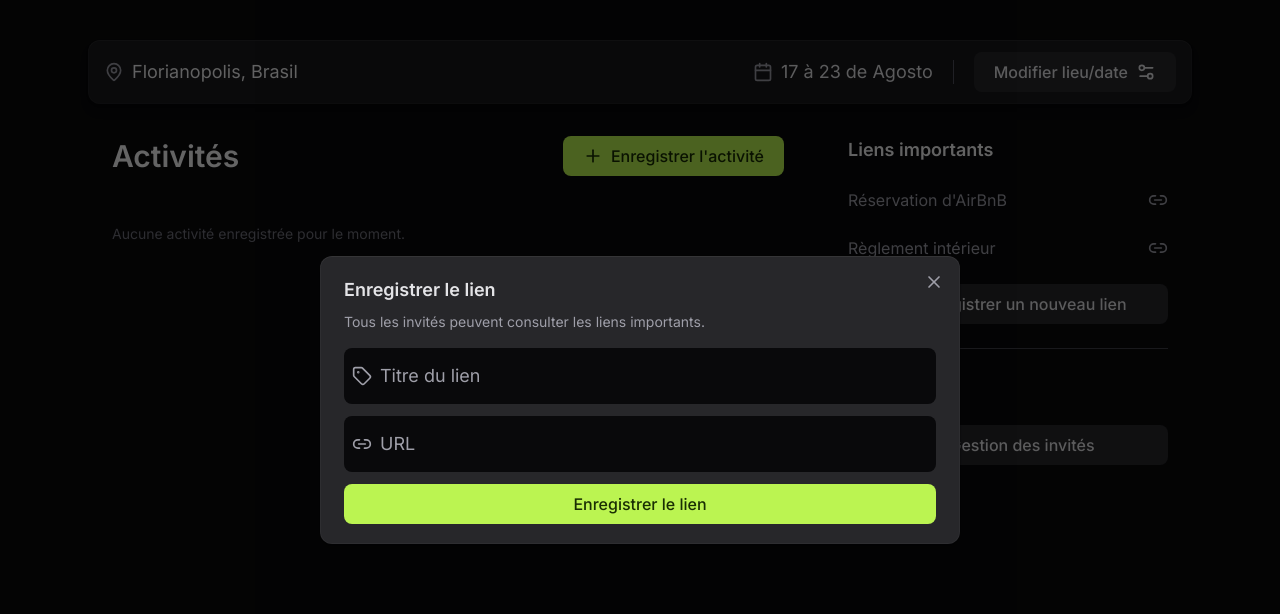
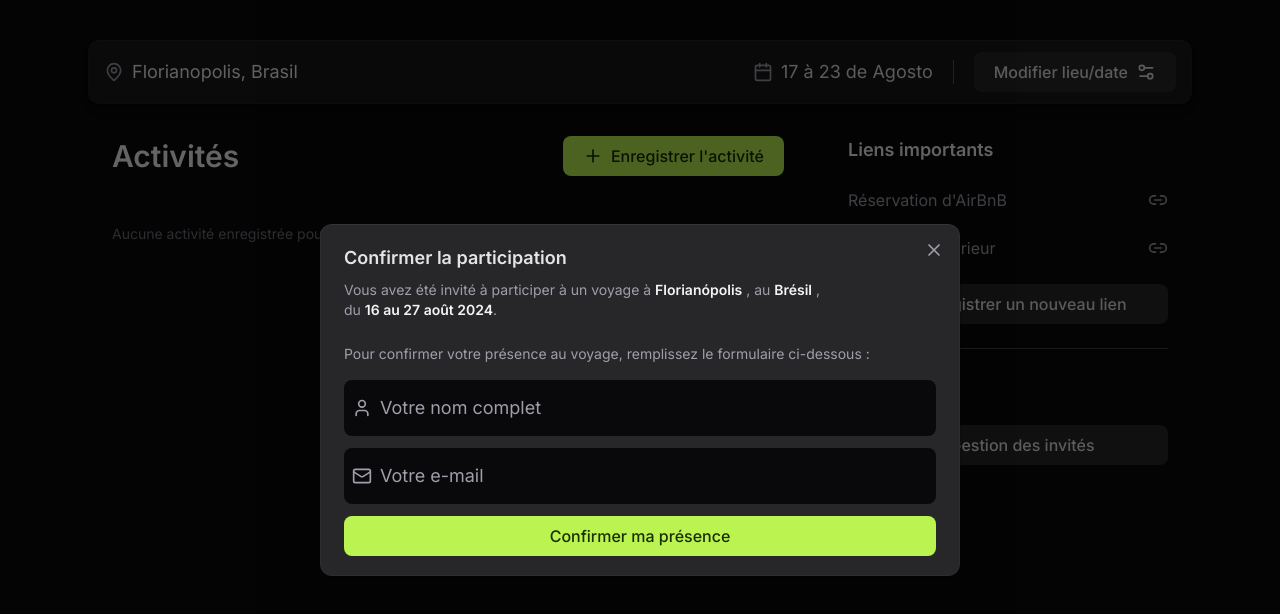
Before and after one commit to xeniaalex3/PlannTrip, a React (Vite) app in the folder frontend/: page /trips/1 in a window 1280 px wide. Both pictures are taken after a click on the button "Gestion des invités". Shown: the top 614 px of the page. Built offline with nearby package versions, Linux system fonts and the light colour scheme.

Commit message:
✨ add CreateGuestModal component and integrate it into TripDetails; implement guest creation functionality

```diff
--- a/frontend/src/@types/tripDetails.ts
+++ b/frontend/src/@types/tripDetails.ts
@@ -38,3 +38,8 @@ export interface GuestsContentProps {
   guests: Guest[];
   onToggleDone: (index: number) => void
 }
+
+export interface CreateGuestModalProps {
+  handleCloseGuestModal: () => void;
+   onCreateGuest: (guest: Guest) => void;
+}
--- /dev/null
+++ b/frontend/src/pages/TripDetails/GuestsContainer/CreateGuestModal/CreateGuestModal.tsx
@@ -0,0 +1,58 @@
+import ModalWrapper from '../../../../components/ui/ModalWrapper/ModalWrapper'
+import InputWrapper from '../../../../components/ui/form/InputWrapper/InputWrapper'
+import CustomButton from '../../../../components/ui/CustomButton/CustomButton'
+import { User, Mail } from 'lucide-react'
+import { type CreateGuestModalProps } from '../../../../@types/tripDetails'
+
+export default function CreateGuestModal({
+  handleCloseGuestModal
+}: CreateGuestModalProps) {
+  return (
+    <ModalWrapper onClick={handleCloseGuestModal}>
+      <div className="space-y-2 flex flex-col items-start">
+        <h2 className="text-zinc-200 text-lg font-semibold">
+          Confirmer la participation
+        </h2>
+        <div className="space-y-6">
+          <p className="text-zinc-400 text-sm text-left">
+            Vous avez été invité à participer à un voyage à{' '}
+            <span className="text-zinc-100 font-semibold">Florianópolis</span> ,
+            au <span className="text-zinc-100 font-semibold">Brésil</span> ,
+            <br></br> du{' '}
+            <span className="text-zinc-100 font-semibold">
+              16 au 27 août 2024
+            </span>
+            .
+          </p>
+          <p className="text-zinc-400 text-sm text-left">
+            Pour confirmer votre présence au voyage, remplissez le formulaire
+            ci-dessous :
+          </p>
+        </div>
+      </div>
+      <form action="" className="flex flex-col items-center  mt-4 space-y-3">
+        <div className="flex items-center gap-2 bg-zinc-950 h-14 w-full px-2 rounded-lg">
+          <User className="text-zinc-400 size-5" />
+          <InputWrapper
+            type="text"
+            name="name"
+            placeholder="Votre nom complet"
+            className="bg-transparent text-lg placeholder-zinc-400 outline-none w-90"
+          />
+        </div>
+        <div className="flex items-center gap-2 bg-zinc-950 h-14 w-full px-2 rounded-lg">
+          <Mail className="text-zinc-400 size-5" />
+          <InputWrapper
+            type="text"
+            name="email"
+            placeholder="Votre e-mail"
+            className="bg-transparent text-lg placeholder-zinc-400 outline-none w-90"
+          />
+        </div>
+        <CustomButton type="submit" fullWidth>
+          Confirmer ma présence
+        </CustomButton>
+      </form>
+    </ModalWrapper>
+  )
+}
--- a/frontend/src/pages/TripDetails/TripDetails.tsx
+++ b/frontend/src/pages/TripDetails/TripDetails.tsx
@@ -7,10 +7,12 @@ import ActivityContent from './ActivitiesContainer/ActivityContent/ActivityConte
 import CreateActivityModal from './ActivitiesContainer/CreateActivityModal/CreateActivityModal'
 import { type Activity, type Guest } from '../../@types/tripDetails'
 import GuestsContent from './GuestsContainer/GuestsContent/GuestsContent'
+import CreateGuestModal from './GuestsContainer/CreateGuestModal/CreateGuestModal'
 
 export default function TripDetails() {
   const [openLinkModal, setOpenLinkModal] = useState(false)
   const [openActivityModal, setOpenActivityModal] = useState(false)
+  const [openGuestModal, setOpenGuestModal] = useState(false)
   const [eventStartDate, setEventStartDate] = useState<Date>()
   const [activities, setActivities] = useState<Activity[]>([])
   const [guests, setGuests] = useState<Guest[]>([])
@@ -21,6 +23,11 @@ export default function TripDetails() {
   // activity
   const handleOpenActivityModal = () => setOpenActivityModal(true)
   const handleCloseActivityModal = () => setOpenActivityModal(false)
+  // guest
+  const handleOpenGuestModal = () => setOpenGuestModal(true)
+  const handleCloseGuestModal = () => setOpenGuestModal(false)
+
+  // Activities
 
   function handleCreateActivity(newActivity: Activity) {
     setActivities(prev => [...prev, newActivity])
@@ -32,6 +39,12 @@ export default function TripDetails() {
         activity.id === id ? { ...activity, done: !activity.done } : activity
       )
     )
+  }
+
+  // Guests
+
+  function handleCreateGuest(newGuest: Guest) {
+    setGuests(prev => [...prev, newGuest])
   }
 
   function toggleGuestDone(id: number) {
@@ -109,7 +122,7 @@ export default function TripDetails() {
               type="button"
               color="gray"
               fullWidth
-              onClick={handleOpenLinkModal}
+              onClick={handleOpenGuestModal}
             >
               <UserCog className="size-5 text-zinc-200" />
               Gestion des invités
@@ -119,6 +132,12 @@ export default function TripDetails() {
       </main>
       {openLinkModal && (
         <CreateLinkModal handleCloseLinkModal={handleCloseLinkModal} />
+      )}
+      {openGuestModal && (
+        <CreateGuestModal
+          handleCloseGuestModal={handleCloseGuestModal}
+          onCreateGuest={handleCreateGuest}
+        />
       )}
 
       {openActivityModal && (
```
